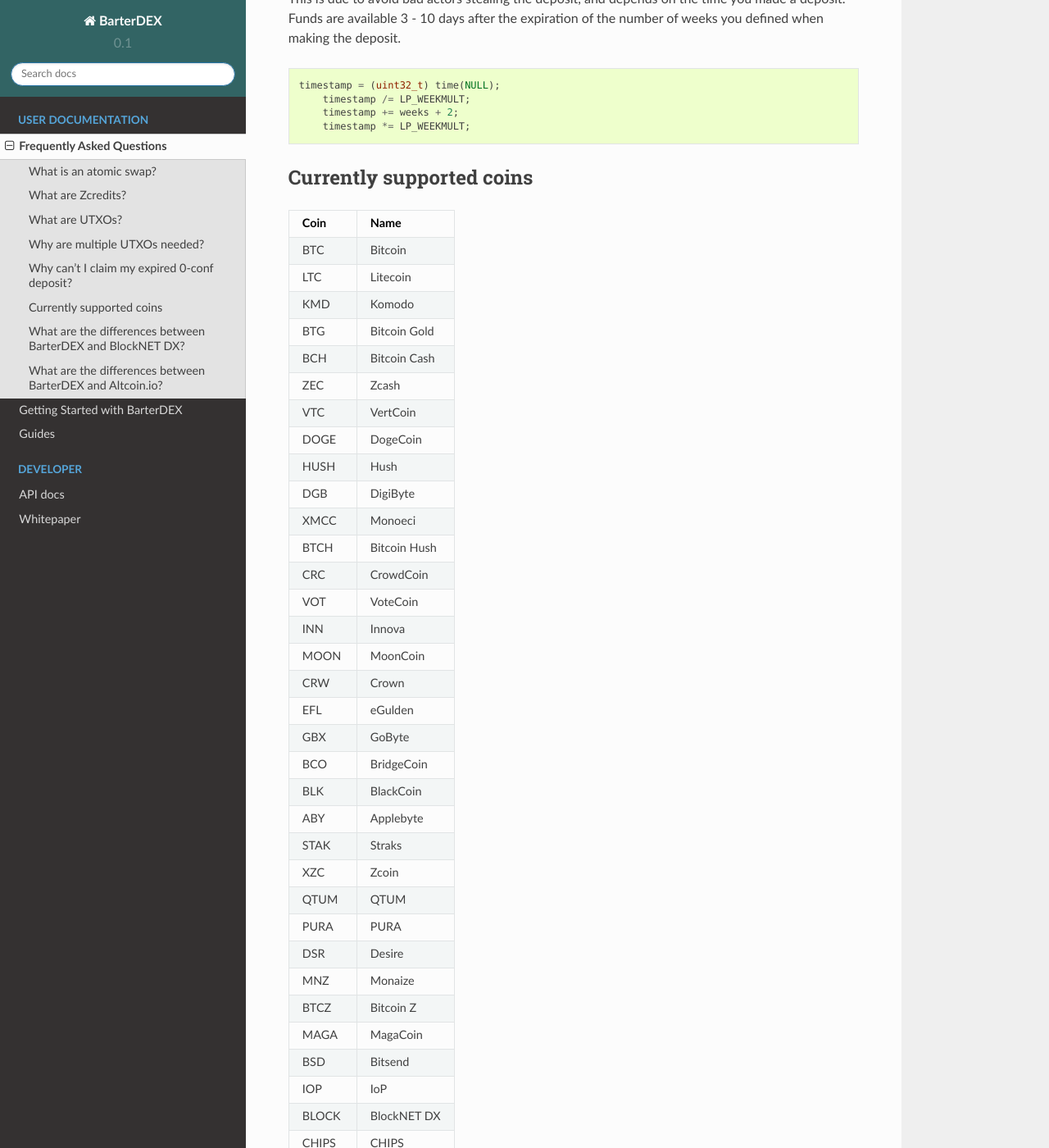
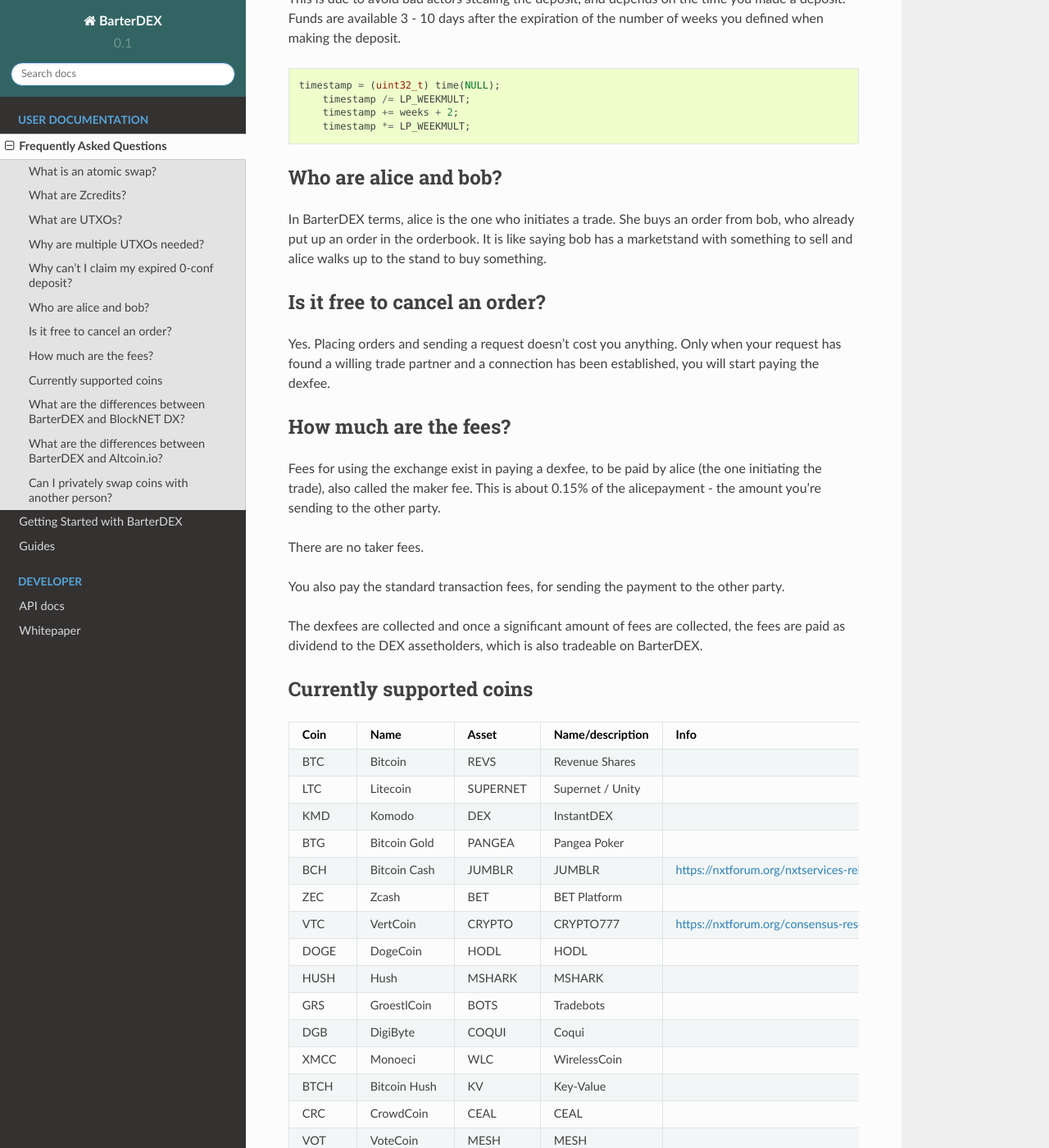
Before and after one commit to jorian/barterdexdocs, a Sphinx documentation site: the page built from docs/source/faq.rst, in a window 1280 px wide and 1400 px high, scrolled down 1005 px. Shown: the whole window at 82% size. Built offline with Sphinx 7.4.7 and the Read the Docs theme 2.0.0, drawn with Linux system fonts in a browser that asks for light colours; some of the changed text lies outside the part shown.

Commit message:
some updates

```diff
--- a/docs/source/faq.rst
+++ b/docs/source/faq.rst
@@ -46,27 +46,50 @@
 
 .. _Unspent Transaction Output: http://learnmeabitcoin.com/glossary/utxo
 
+Who are alice and bob?
+----------------------
+
+In BarterDEX terms, alice is the one who initiates a trade. She buys an order from bob, who already put up an order in the orderbook. It is like saying bob has a marketstand with something to sell and alice walks up to the stand to buy something.
+
+Is it free to cancel an order?
+------------------------------
+
+Yes. Placing orders and sending a request doesn't cost you anything. Only when your request has found a willing trade partner and a connection has been established, you will start paying the dexfee.
+
+How much are the fees?
+----------------------
+
+Fees for using the exchange exist in paying a dexfee, to be paid by alice (the one initiating the trade), also called the maker fee. This is about 0.15% of the alicepayment - the amount you're sending to the other party.
+
+There are no taker fees.
+
+You also pay the standard transaction fees, for sending the payment to the other party.
+
+The dexfees are collected and once a significant amount of fees are collected, the fees are paid as dividend to the DEX assetholders, which is also tradeable on BarterDEX.
+
+
 Currently supported coins
 -------------------------
 
-===== ============
-Coin  Name
-===== ============
-BTC   Bitcoin
-LTC   Litecoin
-KMD   Komodo
-BTG   Bitcoin Gold
-BCH   Bitcoin Cash
-ZEC   Zcash
-VTC   VertCoin
-DOGE  DogeCoin
-HUSH  Hush
-DGB   DigiByte
-XMCC  Monoeci
-BTCH  Bitcoin Hush
-CRC   CrowdCoin
-VOT   VoteCoin
-INN   Innova
+===== ============ ======== ================ ====
+Coin  Name         Asset    Name/description Info
+===== ============ ======== ================ ====
+BTC   Bitcoin      REVS     Revenue Shares
+LTC   Litecoin     SUPERNET Supernet / Unity
+KMD   Komodo       DEX      InstantDEX
+BTG   Bitcoin Gold PANGEA   Pangea Poker
+BCH   Bitcoin Cash JUMBLR   JUMBLR           https://nxtforum.org/nxtservices-releases/jumblr-decentralized-bitcoin-mixer-seeking-marketing-lead-and-also-gui-dev/
+ZEC   Zcash        BET      BET Platform
+VTC   VertCoin     CRYPTO   CRYPTO777        https://nxtforum.org/consensus-research/crypto777/
+DOGE  DogeCoin     HODL     HODL
+HUSH  Hush         MSHARK   MSHARK
+GRS   GroestlCoin  BOTS     Tradebots
+DGB   DigiByte     COQUI    Coqui
+XMCC  Monoeci      WLC      WirelessCoin
+BTCH  Bitcoin Hush KV       Key-Value
+CRC   CrowdCoin    CEAL     CEAL
+VOT   VoteCoin     MESH     MESH
+INN   Innova       ETOMIC   Ether swaps
 MOON  MoonCoin
 CRW   Crown
 EFL   eGulden
@@ -92,7 +115,7 @@
 ZER   Zero
 HODLC HOdlcoin
 UIS   Unitus
-===== ============
+===== ============ ======== ================ ====
 
 All the `Komodo Platform assetchains`_
 
@@ -102,4 +125,9 @@
 What are the differences between BarterDEX and Altcoin.io?
 ----------------------------------------------------------
 
+Can I privately swap coins with another person?
+-----------------------------------------------
+
+Yes, that possibility exists, but for now it's only done using the Command Line. See the guide in our Guides section explaining what needs to be done.
+
 .. _Komodo Platform assetchains: https://www.komodoplatform.com/en/blog/komodo-smart-contracts-assetchains-and-geckochains
```
Also changed, not shown: docs/source/guides.rst (+12 -0 lines), 9 other files.
